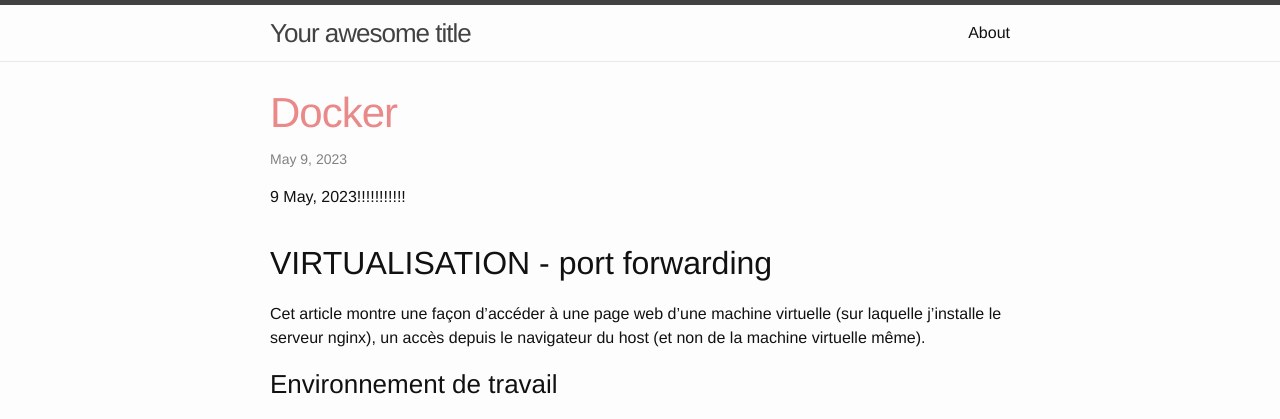
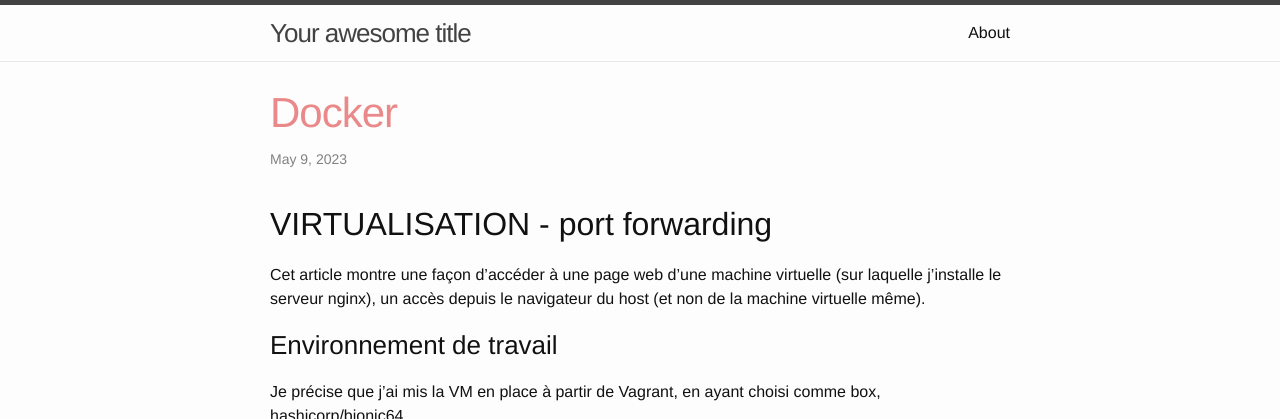
Before and after one commit to abiForSofteam/abiForSofteam.github.io, a Jekyll site: the page built from _posts/2023-05-09-docker.markdown, in a window 1280 px wide and 900 px high, cut to the strip 0-419 px from the top of the window. Built offline with Jekyll 4.4.1, drawn with Linux system fonts in a browser that asks for light colours.

Commit message:
first commit

```diff
--- a/_layouts/post.html
+++ b/_layouts/post.html
@@ -6,16 +6,7 @@
   <header class="post-header">
     <h1 class="post-title">{{ page.title }}</h1>
     <p class="post-meta">{{ page.date | date: "%b %-d, %Y" }}{% if page.author %} • {{ page.author }}{% endif %}{% if page.meta %} • {{ page.meta }}{% endif %}</p>
-
-
-<span>{{ page.date | date: "%-d %b, %Y"  }}!!!!!!!!!!!</span>
-{% assign date_english = post.date | date: date_format %}
-{% include date-french.html %}
-<span class="post-meta">{{ date_french }}</span>
   </header>
-
-
-
 
   <article class="post-content">
     {{ content }}
```
